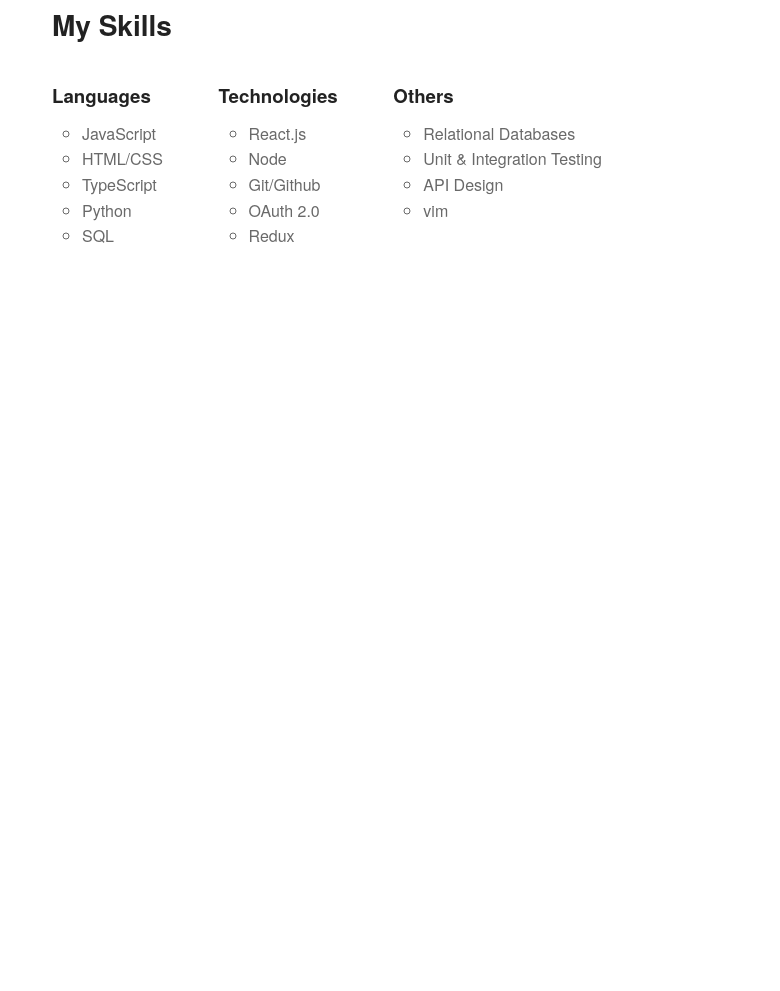
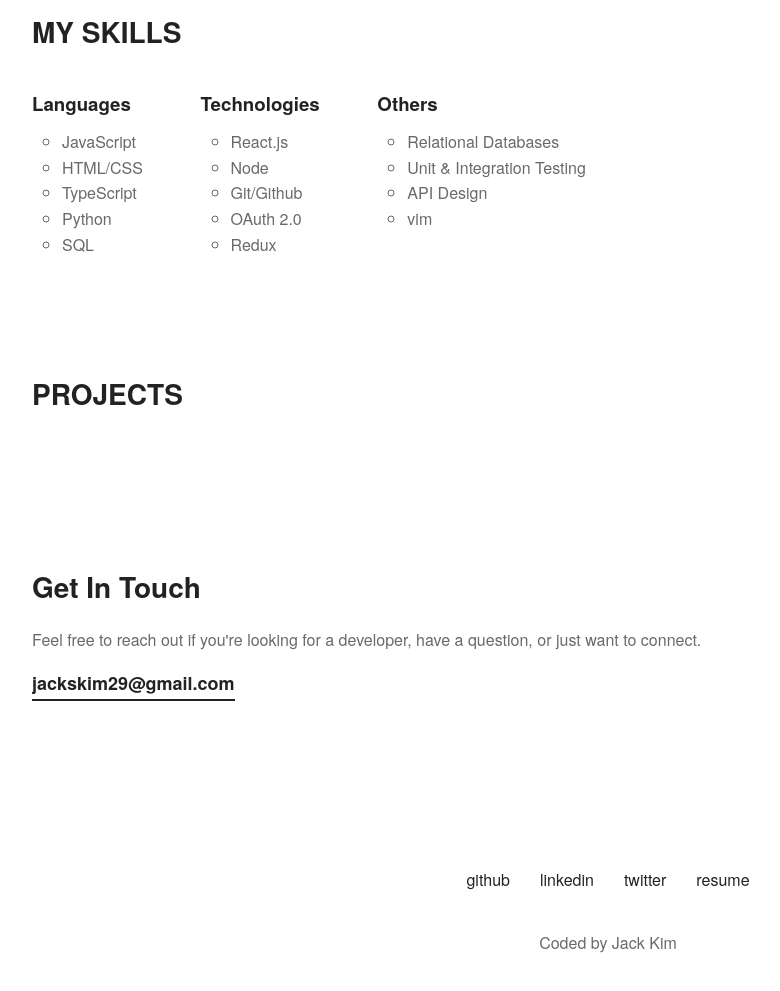
Before and after one commit to jskway/portfolio, a Gatsby site: page / in a window 1280 px wide. Shown: the part 1173-2164 px from the top of the page, without its empty margins (32-812 px from the left). Before the commit the page ends 1573 px from the top, so only its background shows below. Built offline with nearby package versions, Linux system fonts and the light colour scheme; Gatsby itself is replaced by a stand-in of ours.

Commit message:
feat: Add call-to-action and footer

```diff
--- /dev/null
+++ b/src/components/call-to-action.js
@@ -0,0 +1,53 @@
+import React from "react"
+import styled from "styled-components"
+import { breakpoints } from "../styles/breakpoints"
+
+const CTAContainer = styled.section`
+  font-size: 1.6rem;
+  color: #696969;
+  margin-bottom: 25%;
+
+  @media (min-width: ${breakpoints.md}) {
+    margin-bottom: 15%;
+  }
+
+  p {
+    margin-bottom: 20px;
+  }
+`
+
+const H2 = styled.h2`
+  font-size: 2.8rem;
+  font-weight: 600;
+  color: #222;
+  margin-bottom: 2%;
+`
+
+const Link = styled.a`
+  color: #222;
+  border-bottom: 2px solid #222;
+  transition: 0.3s;
+  padding-bottom: 3px;
+  text-decoration: none;
+  font-size: 1.8rem;
+  font-weight: 600;
+
+  :hover {
+    border-bottom: 2px solid transparent;
+  }
+`
+
+const CallToAction = () => (
+  <CTAContainer>
+    <H2>Get In Touch</H2>
+    <p>
+      Feel free to reach out if you're looking for a developer, have a question,
+      or just want to connect.
+    </p>
+    <Link title="Email - Jack Kim" href="mailto: jackskim29@gmail.com">
+      jackskim29@gmail.com
+    </Link>
+  </CTAContainer>
+)
+
+export default CallToAction
--- /dev/null
+++ b/src/components/footer.js
@@ -0,0 +1,73 @@
+import React from "react"
+import styled from "styled-components"
+
+const FooterContainer = styled.footer`
+  display: flex;
+  flex-direction: column;
+  justify-content: center;
+  align-items: center;
+  font-size: 1.6rem;
+  color: #696969;
+  text-align: center;
+  margin-bottom: 5%;
+
+  p {
+    margin-top: 40px;
+  }
+`
+
+const SMLink = styled.a`
+  color: #222;
+  margin-left: 30px;
+  border-bottom: 2px solid transparent;
+  transition: 0.3s;
+  padding-bottom: 3px;
+  text-decoration: none;
+
+  &:first-of-type {
+    margin-left: 0;
+  }
+
+  :hover {
+    border-bottom: 2px solid #222;
+  }
+`
+
+const Footer = () => (
+  <FooterContainer>
+    <div>
+      <SMLink
+        title="Github - jskway"
+        target="_blank"
+        href="https://github.com/jskway"
+      >
+        github
+      </SMLink>
+      <SMLink
+        title="SMLinkedIn - Jack kim"
+        target="_blank"
+        href="https://www.linkedin.com/in/jackskim/"
+      >
+        linkedin
+      </SMLink>
+      <SMLink
+        title="Twitter - jskway"
+        target="_blank"
+        href="https://www.twitter.com/jskway"
+      >
+        twitter
+      </SMLink>
+      <SMLink
+        title="Resume - Jack Kim"
+        target="_blank"
+        href="https://drive.google.com/file/d/1knN65g0Ig1BOul-sj4YUwyKk_OTC5o8E/view?usp=sharing"
+      >
+        resume
+      </SMLink>
+    </div>
+
+    <p>Coded by Jack Kim</p>
+  </FooterContainer>
+)
+
+export default Footer
--- a/src/components/header.js
+++ b/src/components/header.js
@@ -11,10 +11,20 @@ const NavLink = styled(Link)`
   margin: 0 0.5rem 0 0;
   padding: 0.5rem;
   text-decoration: none;
+  border-bottom: 2px solid transparent;
+  transition: 0.3s;
+
+  :hover {
+    border-bottom: 2px solid #222;
+  }
 
   &.current-page {
     color: #222;
     font-weight: 600;
+  }
+
+  &.logo {
+    border: none;
   }
 
   &:last-of-type {
@@ -42,7 +52,7 @@ const MainHeader = styled.header`
 
 const Header = () => (
   <MainHeader>
-    <NavLink to="/">
+    <NavLink to="/" className="logo">
       <Logo>JSK</Logo>
     </NavLink>
     <nav>
--- a/src/components/layout.js
+++ b/src/components/layout.js
@@ -2,6 +2,7 @@ import React from "react"
 import styled, { keyframes } from "styled-components"
 import GlobalStyle from "../styles/globalStyles"
 import Header from "./header"
+import Footer from "./footer"
 import { breakpoints } from "../styles/breakpoints"
 
 const FadeOut = keyframes`
@@ -16,19 +17,20 @@ const FadeOut = keyframes`
 
 const Container = styled.div`
   min-height: 100vh;
+  max-width: 95%;
   margin: 0.75rem auto;
   padding: 2rem;
   opacity: 0;
   animation: ${FadeOut} 0.6s 0.3s ease-in-out forwards;
 
   @media (min-width: ${breakpoints.md}) {
-    max-width: 90%;
+    max-width: 900px;
+    padding: 2rem 5%;
     margin: 2rem auto;
   }
 
   @media (min-width: ${breakpoints.lg}) {
-    max-width: 90%;
-    margin: 2rem auto;
+    max-width: 1300px;
   }
 `
 
@@ -39,6 +41,7 @@ const Layout = ({ children }) => {
       <Container>
         <Header />
         <main>{children}</main>
+        <Footer />
       </Container>
     </>
   )
--- /dev/null
+++ b/src/components/projects.js
@@ -0,0 +1,27 @@
+import React from "react"
+import styled from "styled-components"
+import { breakpoints } from "../styles/breakpoints"
+
+const ProjectsContainer = styled.section`
+  display: flex;
+  flex-direction: column;
+  font-size: 1.6rem;
+  color: #696969;
+  line-height: 1.6;
+  margin: 10% auto;
+`
+
+const H2 = styled.h2`
+  font-size: 2.8rem;
+  font-weight: 600;
+  color: #222;
+  margin-bottom: 3%;
+`
+
+const Projects = () => (
+  <ProjectsContainer>
+    <H2>PROJECTS</H2>
+  </ProjectsContainer>
+)
+
+export default Projects
--- a/src/components/skills.js
+++ b/src/components/skills.js
@@ -50,7 +50,7 @@ const SkillsWrapper = styled.div`
 
 const Skills = () => (
   <SkillsContainer>
-    <H2>My Skills</H2>
+    <H2>MY SKILLS</H2>
     <SkillsWrapper>
       <div>
         <H3>Languages</H3>
--- a/src/pages/index.js
+++ b/src/pages/index.js
@@ -3,12 +3,16 @@ import Layout from "../components/layout"
 import Hero from "../components/hero"
 import About from "../components/about"
 import Skills from "../components/skills"
+import Projects from "../components/projects"
+import CallToAction from "../components/call-to-action"
 
 const Home = () => (
   <Layout>
     <Hero />
     <About />
     <Skills />
+    <Projects />
+    <CallToAction />
   </Layout>
 )
 
--- a/src/pages/projects.js
+++ b/src/pages/projects.js
@@ -1,10 +1,6 @@
 import React from "react"
 import Layout from "../components/layout"
 
-const Projects = () => (
-  <Layout>
-    <h1>Projects</h1>
-  </Layout>
-)
+const Projects = () => <h1>Projects</h1>
 
 export default Projects
```
